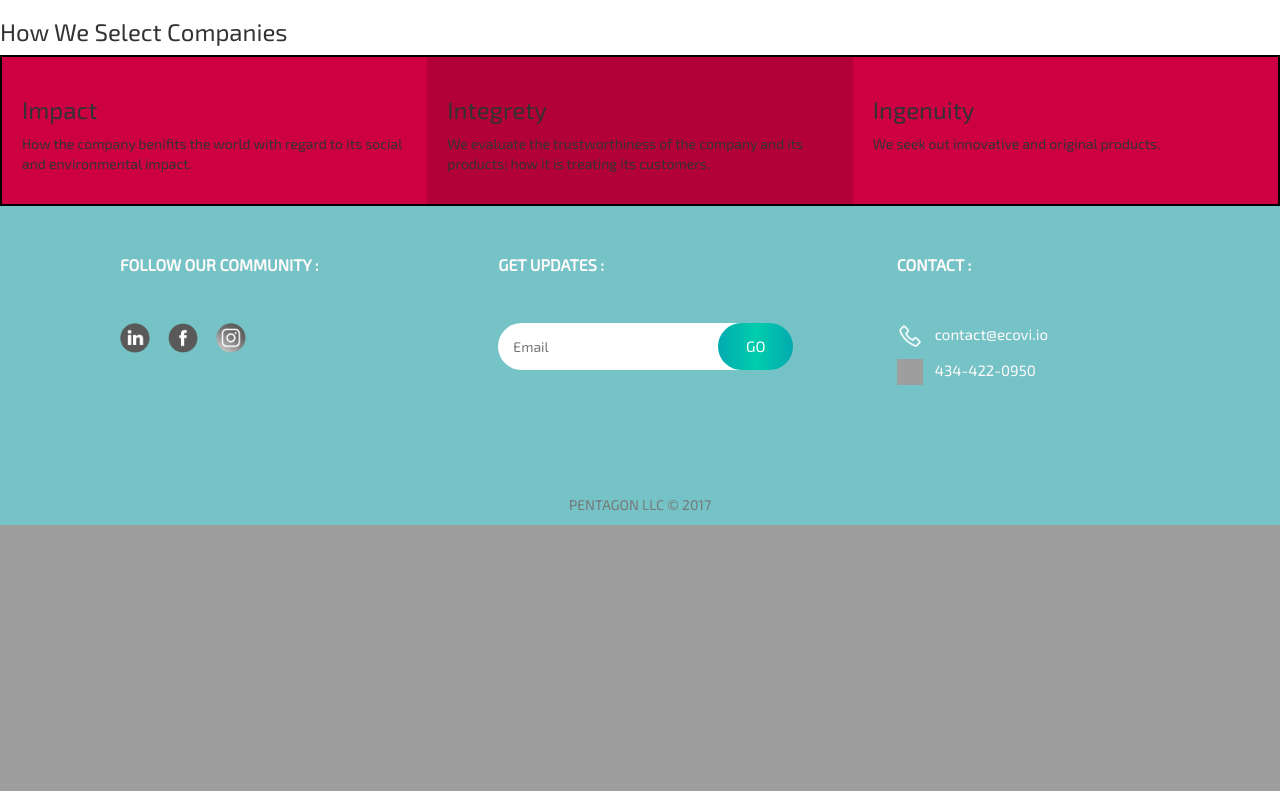
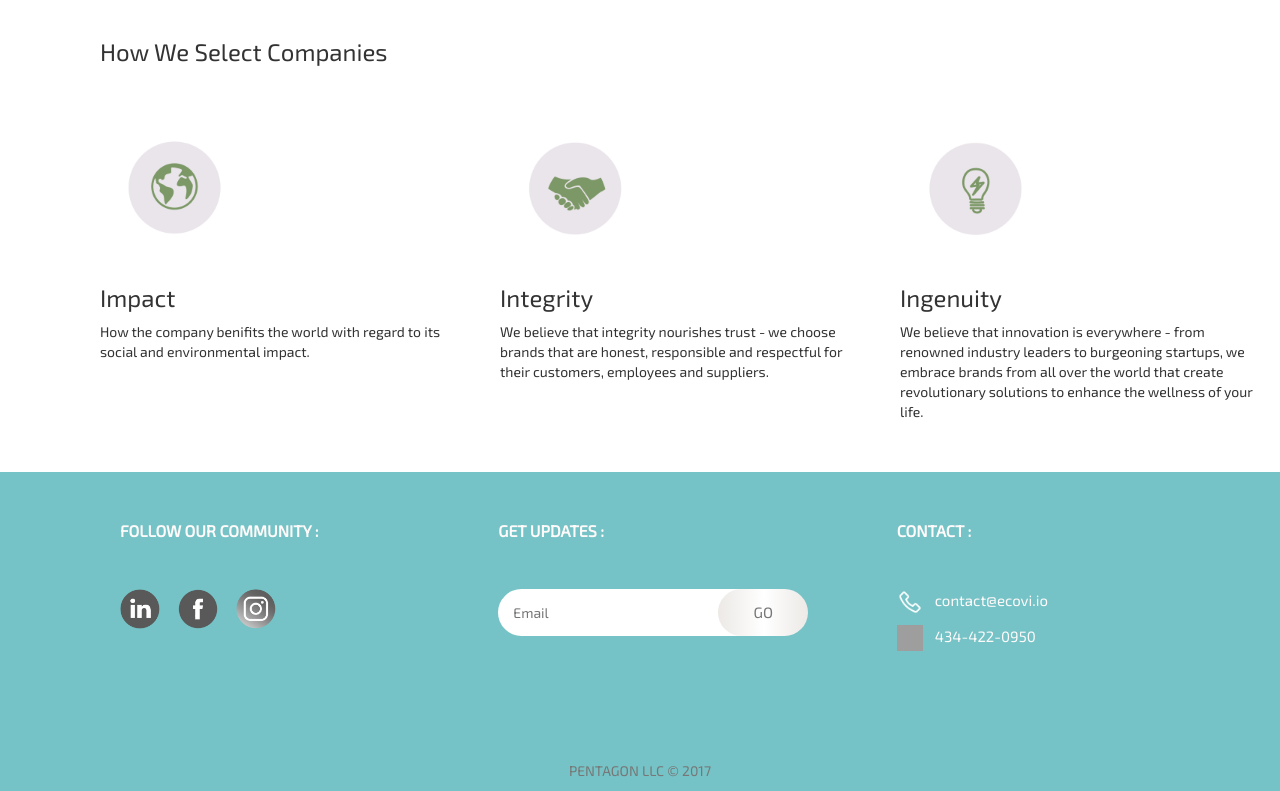
Before and after one commit to zona-li/ecovi, a Django app: page / in a window 1280 px wide. Shown: the part 903-1694 px from the top of the page. Before the commit the page ends 1428 px from the top, so only its background shows below. Run offline with Django 3.2, Linux system fonts and the light colour scheme; some libraries are stand-ins or nearby versions; grey boxes are pictures that could not be loaded.

Commit message:
landing page set up

```diff
--- a/app/homestarter/main/templates/main/header.html
+++ b/app/homestarter/main/templates/main/header.html
@@ -81,22 +81,27 @@
 		/* "Our standard" row in homepage */
 		.container-standard {
 			display: flex;
-			border: 2px solid black;
-		}
+/*			border: 2px solid black;
+*/		}
 		.box {
-			background-color: #cc0042;
 			flex-basis: 250px;
 			flex-grow: 1;
 			padding: 20px;
 		}
-		.middle {
-			background-color: #b20039;
+		.start {
+			margin-left: 80px;
+			margin-bottom: 80px;
 		}
 		/*small screens*/
 		@media all and (max-width: 550px) {
 			.container-standard {
 				flex-direction: column;
 			}
+		}
+
+		.home-sec2 > h3 {
+			margin-left: 80px;
+			padding: 20px;
 		}
 		/* ------------------------------- */
 
@@ -121,11 +126,11 @@
 		}
 		#emailBtn {
 			border-radius: 30px;
-			background-image: linear-gradient(to right, #02AAB0 0%, #00CDAC 51%, #02AAB0 100%);
-			color: white;
+			background-image: linear-gradient(to right, #ECE9E6 0%, #FFFFFF 51%, #ECE9E6 100%);
+			color: #777777;
 			font-size: 15px;
 			height: 47px;
-			width: 75px;
+			width: 90px;
 			border: none;
 			position: absolute;
 			top: 0;
@@ -211,13 +216,13 @@
                 <div class="ft-sec1 col-xs-4 col-sm-4 col-md-4 col-lg-4">
                     <h5 style="padding-left: 20px; " class="ft-title"><b>Follow our community :</b></h5>
 					<a href='/linkedin/' style="margin-left: 20px">
-						<img src="{% static "/pictures/linkedin_logo_bw.png" %}" alt="Responsive image" class="img-circle" width="30" height="30" style='margin-right:15px'>
+						<img src="{% static "/pictures/linkedin_logo_bw.png" %}" alt="Responsive image" class="img-circle" width="40" height="40" style='margin-right:15px'>
 					</a>
 					<a href='/facebook/'>
-						<img src="{% static "/pictures/facebook_logo_bw.png" %}" alt="Responsive image" class="img-circle" width="30" height="30" style='margin-right:15px'>
+						<img src="{% static "/pictures/facebook_logo_bw.png" %}" alt="Responsive image" class="img-circle" width="40" height="40" style='margin-right:15px'>
 					</a>
 					<a href='/instagram/'>
-						<img src="{% static "/pictures/ins_logo_bw.png" %}" alt="Responsive image" class="img-circle" width="30" height="30">
+						<img src="{% static "/pictures/ins_logo_bw.png" %}" alt="Responsive image" class="img-circle" width="40" height="40">
 					</a>
                 </div>
                 <div class="ft-sec2 col-xs-4 col-sm-4 col-md-4 col-lg-4">
--- a/app/homestarter/main/templates/main/home.html
+++ b/app/homestarter/main/templates/main/home.html
@@ -4,23 +4,26 @@
 {% block content %}
 
 	<div class="home-sec1">
-		<h1 class="slideUp" id="slogan"><center>Discover Awesome Companies</center></h1>
+		<h1 class="slideUp" id="slogan"><center>Discover Great Brands that build towards a better future.</center></h1>
 	</div>
 
 	<div class="home-sec2">
 		<h3>How We Select Companies</h3>
 		<div class="container-standard">
-			<div class="box">
+			<div class="box start">
+				<img src="{% static "/pictures/impact.png" %}" width="150" height="150"/>
 				<h3>Impact</h3>
 				<p>How the company benifits the world with regard to its social and environmental impact.</p>
 			</div>
-			<div class="box middle">
-				<h3>Integrety</h3>
-				<p>We evaluate the trustworthiness of the company and its products; how it is treating its customers.</p>
+			<div class="box">
+				<img src="{% static "/pictures/integrity.png" %}" width="150" height="150"/>
+				<h3>Integrity</h3>
+				<p>We believe that integrity nourishes trust - we choose brands that are honest, responsible and respectful for their customers, employees and suppliers. </p>
 			</div>
 			<div class="box">
+				<img src="{% static "/pictures/ingenuity.png" %}" width="150" height="150"/>
 				<h3>Ingenuity</h3>
-				<p>We seek out innovative and original products.</p>
+				<p>We believe that innovation is everywhere -  from renowned industry leaders to burgeoning startups, we embrace brands from all over the world that create revolutionary solutions to enhance the wellness of your life.</p>
 			</div>
 		</div>
 	</div>
```
Also changed, not shown: app/homestarter/main/static/pictures/impact.png (added), app/homestarter/main/static/pictures/ingenuity.png (added), app/homestarter/main/static/pictures/integrity.png (added).
